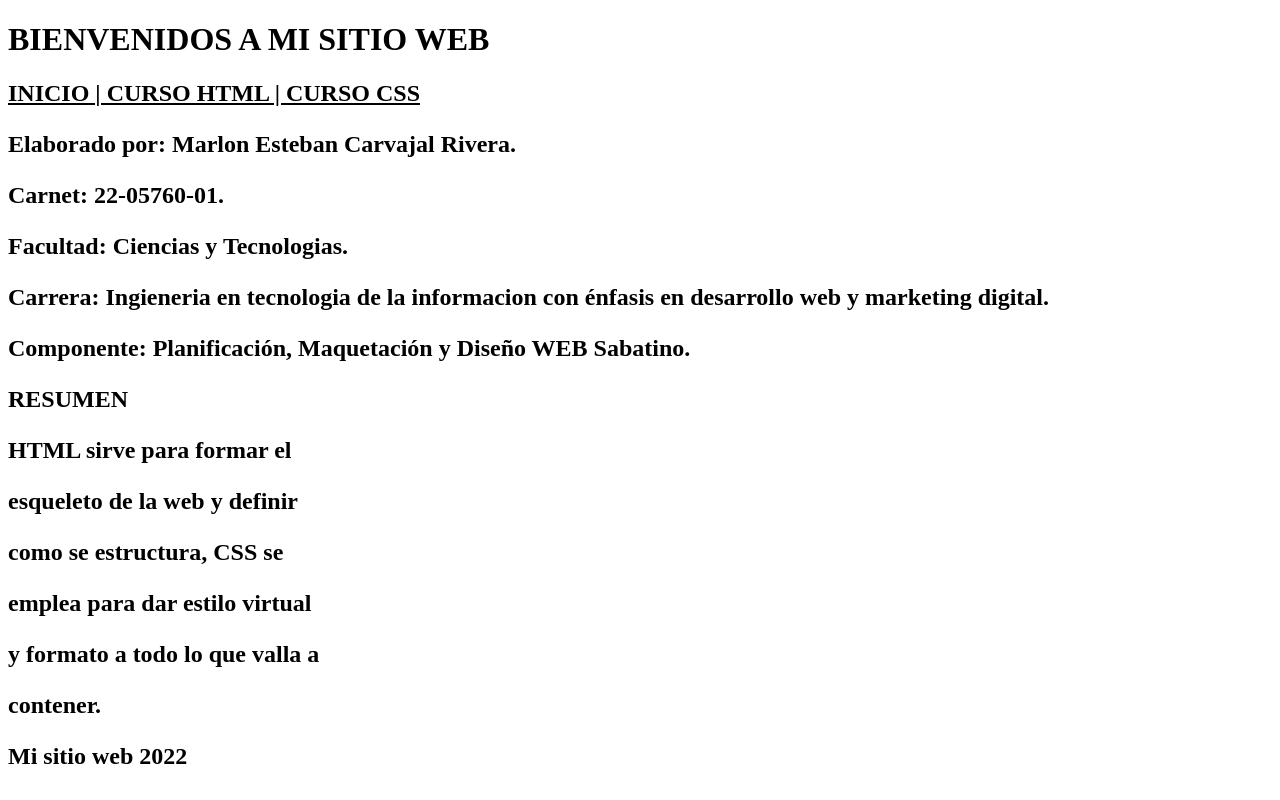
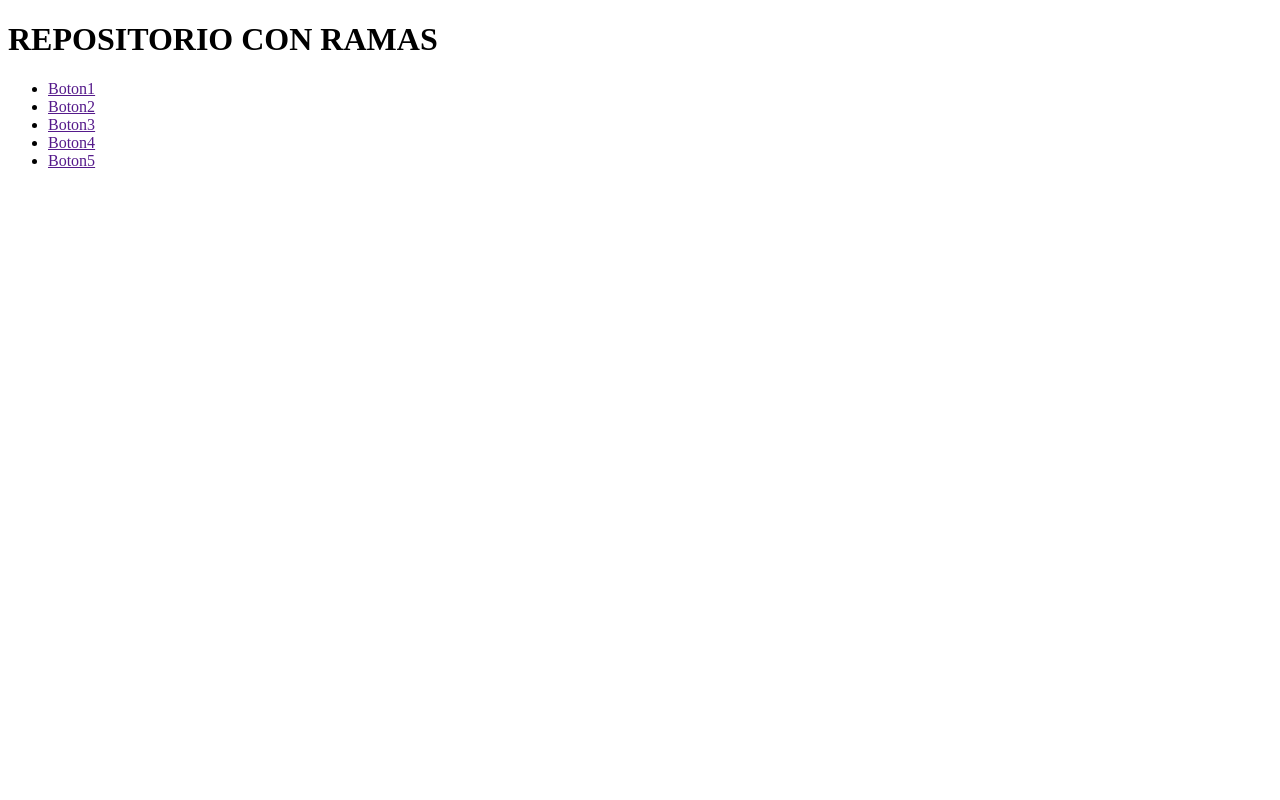
Before and after one commit to marloncarvajal/Tarearamas, a plain HTML site: page index.html in a window 1280 px wide. Drawn offline with Linux system fonts and the light colour scheme.

Commit message:
Botones sin menu

```diff
--- a/index.html
+++ b/index.html
@@ -5,39 +5,17 @@
     <meta http-equiv="X-UA-Compatible" content="IE=edge">
     <meta name="viewport" content="width=, initial-scale=1.0">
     <title>Document</title>
-    <link rel="stylesheet" href="css/estilo.css">
 </head>
 <body>
-    <div id="Contenedor">
-        <header>
-            <h1>BIENVENIDOS A MI SITIO WEB</h1>
-        </header>
-        <nav>
-            <h2><u>INICIO | CURSO HTML | CURSO CSS</u></h2>
-        </nav>
-        <section id="Contenido">
-            <h2>
-                <p><b>Elaborado por: </b>Marlon Esteban Carvajal Rivera.</p>
-                <p><b>Carnet: </b>22-05760-01.</p>
-                <p><b>Facultad: </b>Ciencias y Tecnologias.</p>
-                <p><b>Carrera: </b> Ingieneria en tecnologia de la informacion con énfasis en desarrollo web y marketing digital.</p>
-                <p><b>Componente: </b>Planificación, Maquetación y Diseño WEB Sabatino.</p>
-            </h2>
-        </section>
-        <aside>
-            <h2>
-                <p>RESUMEN</p>
-                <p>HTML sirve para formar el</p>
-                <p>esqueleto de la web y definir</p>
-                <p>como se estructura, CSS se</p>
-                <p>emplea para dar estilo virtual</p>
-                <p>y formato a todo lo que valla a</p>
-                <p>contener.</p>
-            </h2>
-        </aside>
-        <footer>
-            <h2>Mi sitio web 2022</h2>
-        </footer>
-    </div>
+   <h1>REPOSITORIO CON RAMAS</h1>
+   <nav>
+    <ul>
+        <li><a href="">Boton1</a></li>
+        <li><a href="">Boton2</a></li>
+        <li><a href="">Boton3</a></li>
+        <li><a href="">Boton4</a></li>
+        <li><a href="">Boton5</a></li>
+    </ul>
+   </nav>
 </body>
 </html>
```
